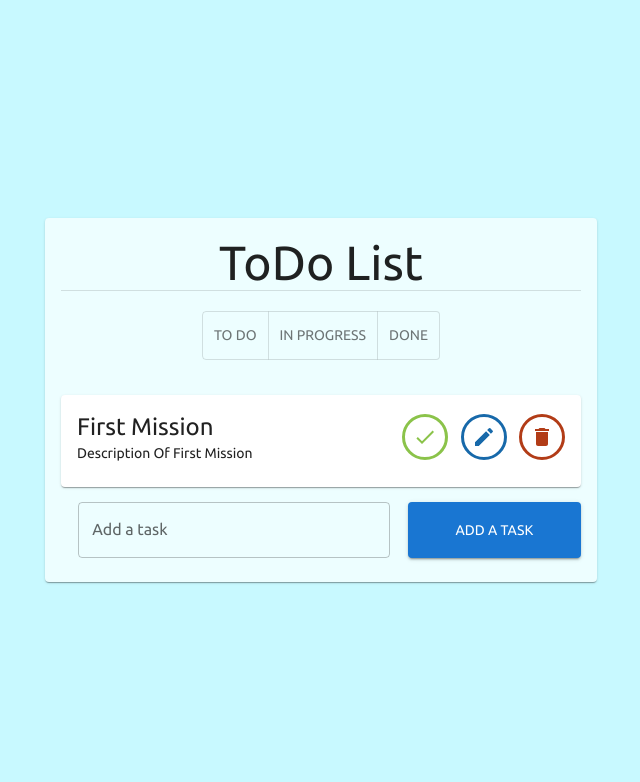
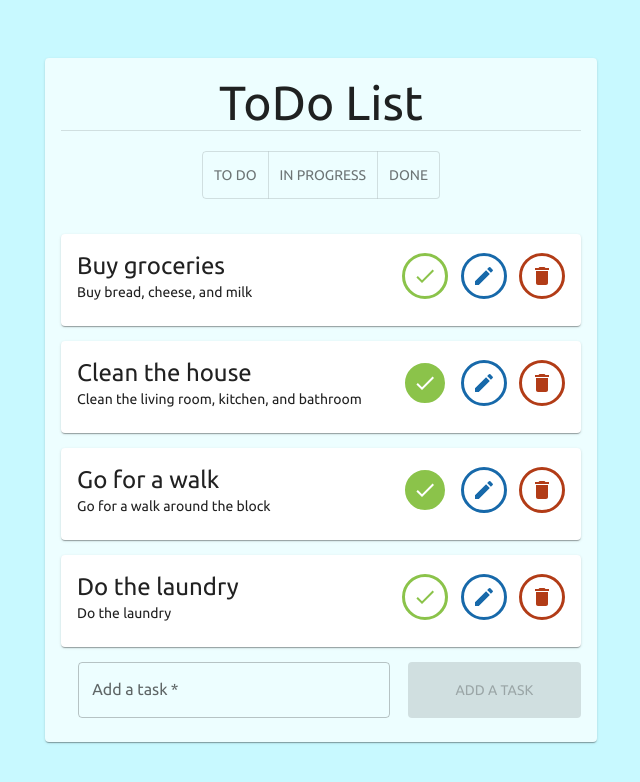
Before and after one commit to marouane-m7b/Todo_React, a React (Create React App) app: page / in a window 1280 px wide. Shown: the top 782 px of the page, without its empty margins (319-959 px from the left). Built offline with nearby package versions, Linux system fonts and the light colour scheme.

Commit message:
Delete + Complete Tasks

```diff
--- a/src/App.js
+++ b/src/App.js
@@ -10,14 +10,16 @@ const theme = createTheme({
 
 function App() {
   return (
-    <ThemeProvider theme={theme}>   <div className="App" style={{
-      display: "flex",
-      justifyContent: "center",
-      alignItems: "center",
-      height: "100vh"
-    }}>
-      <TodoList />
-    </div></ThemeProvider>
+    <ThemeProvider theme={theme}>
+      <div className="App" style={{
+        display: "flex",
+        justifyContent: "center",
+        alignItems: "center",
+        minHeight: "100vh"
+      }}>
+        <TodoList />
+      </div>
+    </ThemeProvider>
   );
 }
 
--- a/src/components/Todo.js
+++ b/src/components/Todo.js
@@ -3,30 +3,49 @@ import CheckIcon from '@mui/icons-material/Check';
 import EditIcon from '@mui/icons-material/Edit';
 import DeleteIcon from '@mui/icons-material/Delete';
 
-export default function Todo() {
+
+export default function Todo({ id, title, description, isCompleted, deleteFunction, completeFunction }) {
+
+    function testComplete() {
+        if (isCompleted === false) {
+            return (
+                <IconButton onClick={()=>completeFunction(id)} className="icon-button" aria-label="Done"
+                    style={{ color: "#8bc34a", background: "white", border: "solid #8bc34a 3px" }}>
+                    <CheckIcon />
+                </IconButton>
+            )
+        } else {
+            return (
+                <IconButton onClick={()=>completeFunction(id)} className="icon-button" aria-label="Done"
+                    style={{ color: "white", background: "#8bc34a", border: "solid white 3px" }}>
+                    <CheckIcon />
+                </IconButton>
+            )
+        }
+    }
+
+
     return (
         <>
             <Card
-            className="todo-card"
-             sx={{ minWidth: 275, margin: '15px 0' }}>
+                className="todo-card"
+                sx={{ minWidth: 275, margin: '15px 0' }}>
                 <CardContent>
                     <Grid container spacing={0}>
                         <Grid xs={8}>
                             <Typography variant='h5' sx={{ textAlign: "left" }}>
-                                First Mission
+                                {title}
                             </Typography>
                             <Typography variant='body2' sx={{ textAlign: "left" }}>
-                                Description Of First Mission
+                                {description}
                             </Typography>
                         </Grid>
                         <Grid xs={4} display="flex" justifyContent="space-between" alignItems="center">
-                            <IconButton className="icon-button" aria-label="Done" style={{ color:"#8bc34a", background:"white", border:"solid #8bc34a 3px" }}>
-                                <CheckIcon />
-                            </IconButton>
-                            <IconButton className="icon-button" aria-label="Edit" style={{ color:"#1769aa", background:"white", border:"solid #1769aa 3px" }}>
+                            {testComplete(id)}
+                            <IconButton className="icon-button" aria-label="Edit" style={{ color: "#1769aa", background: "white", border: "solid #1769aa 3px" }}>
                                 <EditIcon />
                             </IconButton>
-                            <IconButton className="icon-button" aria-label="Delete" style={{ color:"#b23c17", background:"white", border:"solid #b23c17 3px" }}>
+                            <IconButton onClick={()=>deleteFunction(id)} className="icon-button" aria-label="Delete" style={{ color: "#b23c17", background: "white", border: "solid #b23c17 3px" }}>
                                 <DeleteIcon />
                             </IconButton>
                         </Grid>
--- a/src/components/TodoList.js
+++ b/src/components/TodoList.js
@@ -3,31 +3,76 @@ import Container from '@mui/material/Container';
 import { Button, Card, CardContent, Divider, Grid, TextField, ToggleButton, ToggleButtonGroup, Typography } from '@mui/material';
 
 import Todo from './Todo';
+import { v4 } from 'uuid';
 
-const todos = [{
-    title: 'Buy groceries',
-    description: 'Buy bread, cheese, and milk',
-    completed: false,
-},
-{
-    title: 'Clean the house',
-    description: 'Clean the living room, kitchen, and bathroom',
-    completed: false,
-},
-{
-    title: 'Go for a walk',
-    description: 'Go for a walk around the block',
-    completed: false,
-},
-{
-    title: 'Do the laundry',
-    description: 'Do the laundry',
-    completed: false,
-}]
 
 
 
 export default function TodoList() {
+
+    const [todoInput, setTodoInput] = React.useState('')
+
+    const [isDisabled, setIsDisabled] = React.useState(true)
+
+    const [todos, setTodos] = React.useState([{
+        id: v4(),
+        title: 'Buy groceries',
+        description: 'Buy bread, cheese, and milk',
+        isCompleted: false,
+    },
+    {
+        id: v4(),
+        title: 'Clean the house',
+        description: 'Clean the living room, kitchen, and bathroom',
+        isCompleted: true,
+    },
+    {
+        id: v4(),
+        title: 'Go for a walk',
+        description: 'Go for a walk around the block',
+        isCompleted: true,
+    },
+    {
+        id: v4(),
+        title: 'Do the laundry',
+        description: 'Do the laundry',
+        isCompleted: false,
+    }])
+
+    function handleTodoAdd() {
+        const newTodo = {
+            id: v4(),
+            title: todoInput,
+            description: 'Test',
+            isCompleted: false,
+        }
+        setTodos([...todos, newTodo])
+        setTodoInput('')
+    }
+
+    function handleDelete(id) {
+        const newTodos = todos.filter((t) => {
+            return t.id !== id
+        })
+        setTodos(newTodos)
+    }
+
+    function handleComplete(id) {
+        const newTodos = todos.map((t) => {
+            if (t.id === id) {
+                t.isCompleted = !t.isCompleted
+            }
+            return t
+        })
+        setTodos(newTodos)
+    }
+
+    const todosJsx = todos.map((t) => {
+        return (
+            <Todo key={t.id} id={t.id} title={t.title} description={t.description} isCompleted={t.isCompleted} deleteFunction={handleDelete} completeFunction={handleComplete} />
+        )
+    })
+
     return (
         <Container className='container' maxWidth="sm">
             <Card className='todo-list' sx={{ minWidth: 275 }}>
@@ -56,20 +101,24 @@ export default function TodoList() {
                         {/* ========== END FILTER ==========*/}
                     </ToggleButtonGroup>
                     {/* ========== START ALL TODOS ==========*/}
-                    <Todo />
+                    {todosJsx}
                     {/* ========== END ALL TODOS ==========*/}
                     {/* ========== START INPUT ==========*/}
                     <Grid container>
                         <Grid xs={8}>
                             <TextField
+                                required
+                                onChange={(e) => setTodoInput(e.target.value)}
                                 style={{ width: "90%" }}
                                 id="outlined-basic"
                                 label="Add a task"
                                 variant="outlined"
+                                value={todoInput}
                             />
                         </Grid>
                         <Grid xs={4}>
-                            <Button variant='contained' style={{ width: "100%", height: "100%" }}>Add a task</Button>
+                            <Button disabled={todoInput === ""} variant='contained' style={{ width: "100%", height: "100%" }}
+                                onClick={handleTodoAdd}>Add a task</Button>
                         </Grid>
                     </Grid>
                     {/* ========== START INPUT ==========*/}
```
